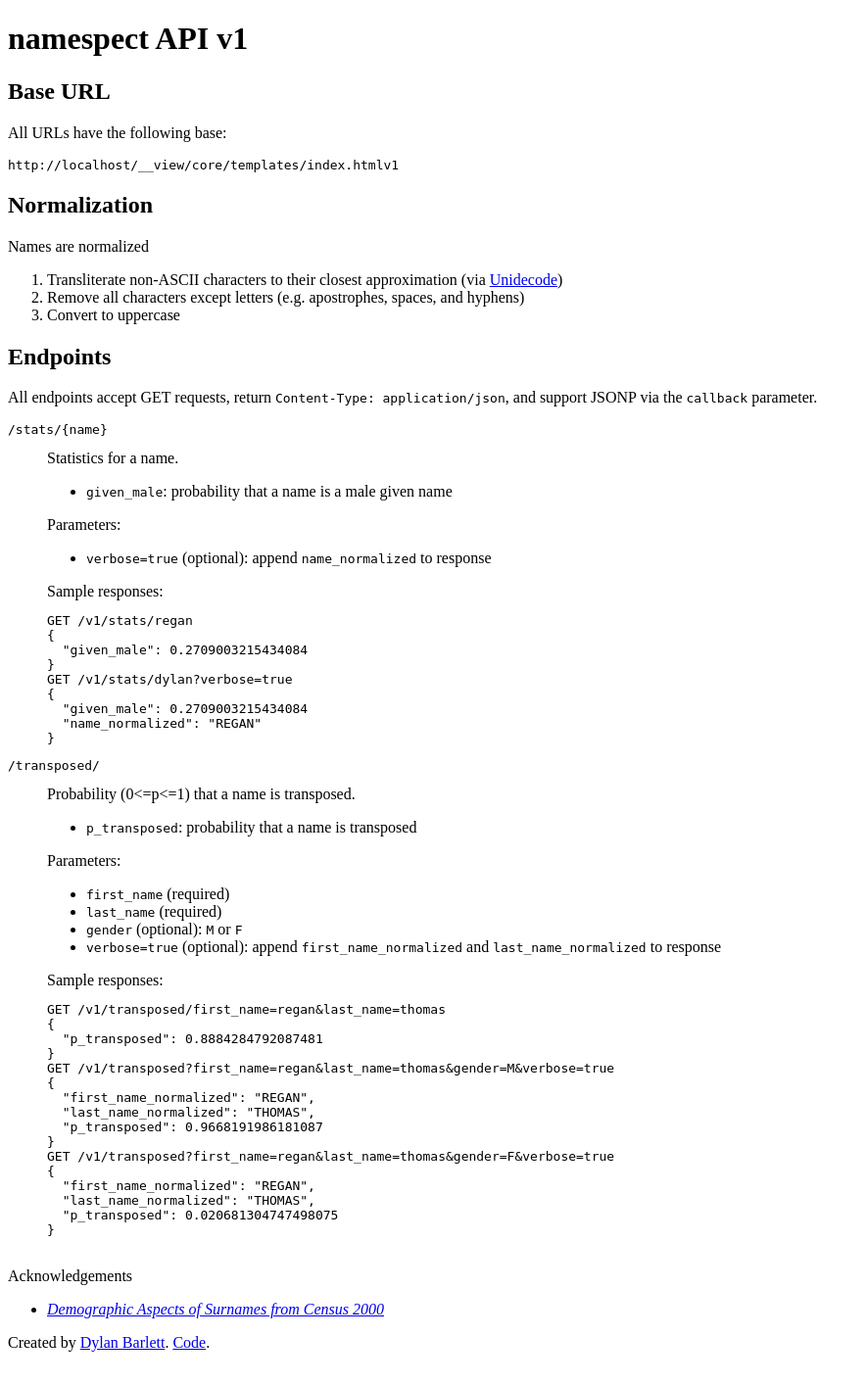
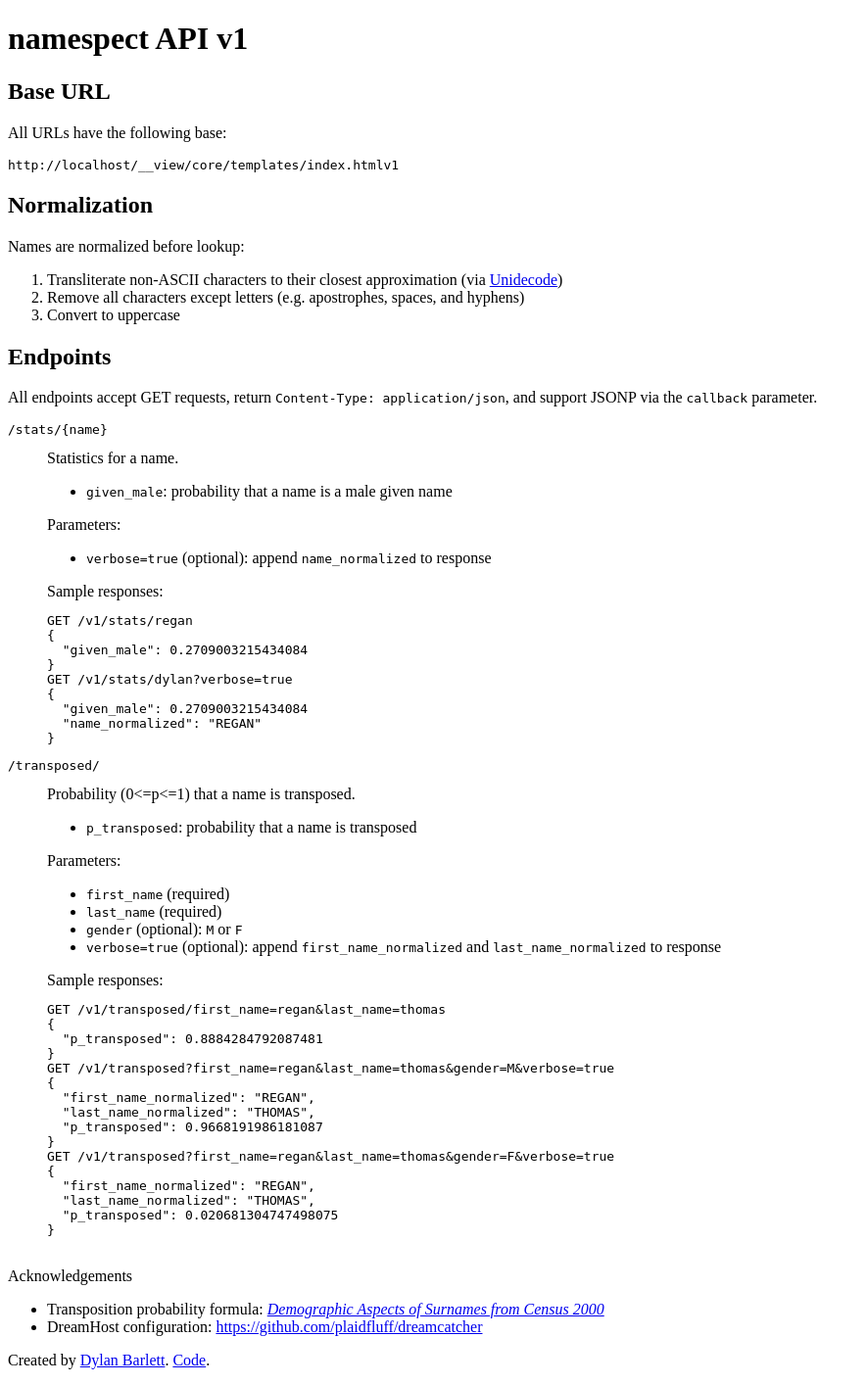
Before and after one commit to dbarlett/namespect, a Flask app: template core/templates/index.html in a window 1280 px wide. Shown: the whole page at 98% size, without its empty margins (0-884 px from the left). Before the commit the page ends 1380 px from the top, so only its background shows below. Run offline with Flask 2, Linux system fonts and the light colour scheme; the template is opened without the code that fills it, so the values that code supplies are empty; parts of the project's set-up code (start-up, migrations or seed data) failed here and were passed over.

Commit message:
Update index page

```diff
--- a/core/templates/index.html
+++ b/core/templates/index.html
@@ -42,7 +42,7 @@
     <h2>Base URL</h2>
     <p>All URLs have the following base:<br><pre>{{ request.url }}v1</pre></p>
     <h2>Normalization</h2>
-    <p>Names are normalized
+    <p>Names are normalized before lookup:
     <ol>
         <li>Transliterate non-ASCII characters to their closest approximation (via <a href="https://pypi.python.org/pypi/Unidecode">Unidecode</a>)</li>
         <li>Remove all characters except letters (e.g. apostrophes, spaces, and hyphens)</li>
@@ -111,7 +111,8 @@ GET /v1/transposed?first_name=regan&last_name=thomas&gender=F&verbose=true
     </dl>
     <p>Acknowledgements</p>
     <ul>
-        <li><i><a href="http://www2.census.gov/topics/genealogy/2000surnames/surnames.pdf">Demographic Aspects of Surnames from Census 2000</a></i></li>
+        <li>Transposition probability formula: <i><a href="http://www2.census.gov/topics/genealogy/2000surnames/surnames.pdf">Demographic Aspects of Surnames from Census 2000</a></i></li>
+        <li>DreamHost configuration: <a href="https://github.com/plaidfluff/dreamcatcher">https://github.com/plaidfluff/dreamcatcher</a></li>
     </ul>
     <footer class="wrapper">
         <p>Created by <a href="http://www.dylanbarlett.com">Dylan Barlett</a>. <a href="https://github.com/dbarlett/namespect">Code</a>.</p>
```
